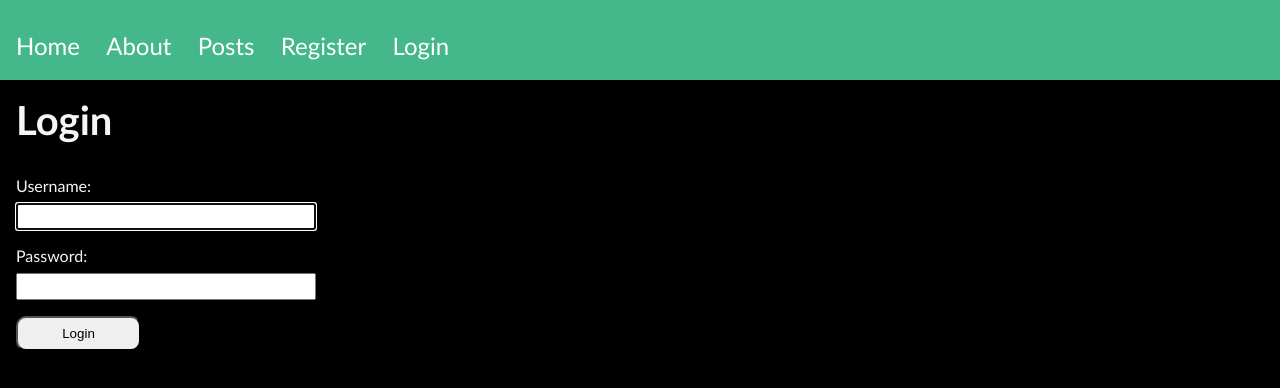
After one commit to ltieu12/Posts-App, a Django app: page /users/login/ in a window 1280 px wide. The commit adds this page. Shown: the top 388 px of the page. Run offline with Django 5.2, Linux system fonts and the light colour scheme.

Commit message:
Add login feature for users

```diff
--- a/post_project/static/css/style.css
+++ b/post_project/static/css/style.css
@@ -60,7 +60,8 @@ section {
 
 .form-with-validation {
     font-size: 1rem;
-    padding: 1rem;
+    padding: 2rem;
+    padding-left: 0%;
     display: flex;
     flex-flow: column;
     gap: 1rem;
--- a/post_project/templates/layout.html
+++ b/post_project/templates/layout.html
@@ -17,6 +17,7 @@
         <a href="/about">About</a>
         <a href="/posts">Posts</a>
         <a href="/users/register/">Register</a>
+        <a href="/users/login/">Login</a>
     </nav>
 
     <main>
--- /dev/null
+++ b/post_project/users/templates/users/login_page.html
@@ -0,0 +1,14 @@
+{% extends "layout.html" %}
+
+{% block title %}
+    User Login
+{% endblock title %}
+
+{% block content %}
+    <h1>Login</h1>
+    <form class="form-with-validation" action="/users/login/" method="post">
+        {% csrf_token %}
+        {{ form }}
+        <button class="form-submit">Login</button>
+    </form>
+{% endblock content %}
--- a/post_project/users/urls.py
+++ b/post_project/users/urls.py
@@ -5,4 +5,5 @@ app_name = 'users'
 
 urlpatterns = [
     path("register/", views.user_registration, name='register'),
+    path("login/", views.user_login, name='login'),
 ]
--- a/post_project/users/views.py
+++ b/post_project/users/views.py
@@ -1,14 +1,26 @@
 from django.shortcuts import render, redirect
-from django.contrib.auth.forms import UserCreationForm
+from django.contrib.auth.forms import UserCreationForm, AuthenticationForm
+from django.contrib.auth import login
 
 # Create your views here.
 def user_registration(request):
     if request.method == 'POST':
         form = UserCreationForm(request.POST)
         if form.is_valid():
-            form.save()
+            login(request, form.save())
             return redirect("posts:list")
     else:
         form = UserCreationForm()
 
     return render(request, 'users/registration_page.html', { "form": form })
+
+def user_login(request):
+    if request.method == 'POST':
+        form = AuthenticationForm(data=request.POST)
+        if form.is_valid():
+            login(request, form.get_user())
+            return redirect("posts:list")
+    else:
+        form = AuthenticationForm()
+
+    return render(request, 'users/login_page.html', { "form": form })
```
